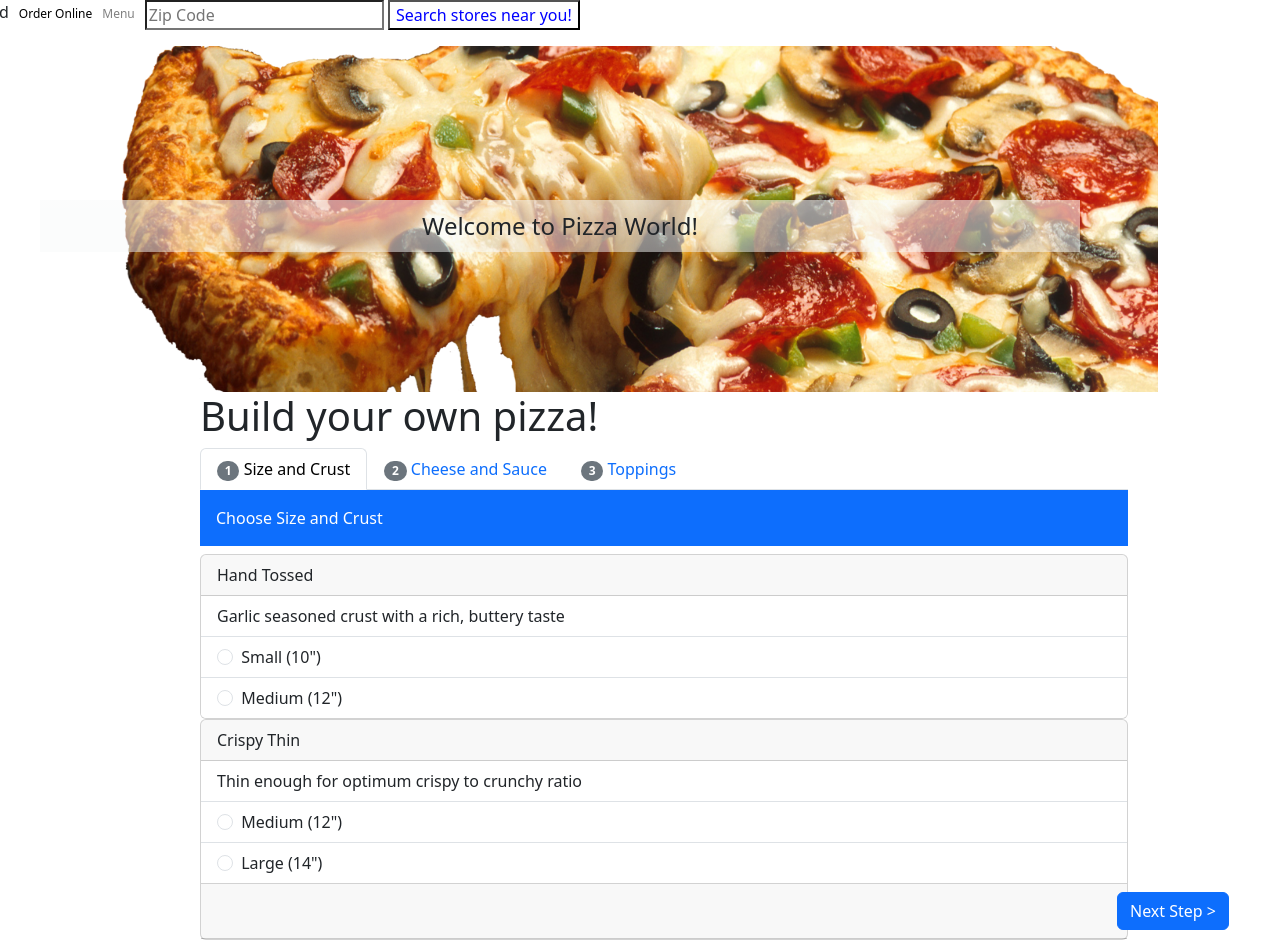
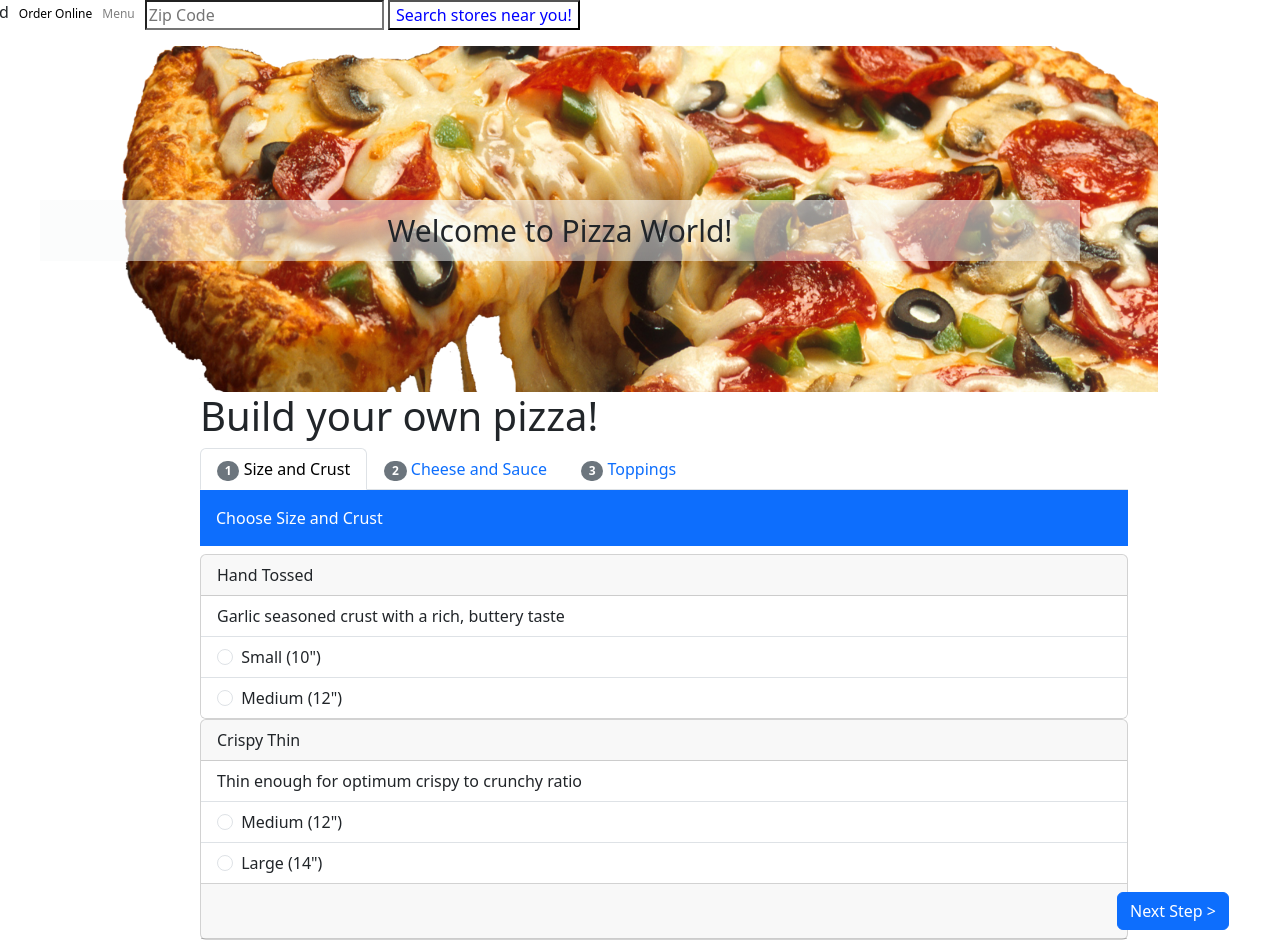
Before and after one commit to BorgesBrown-Smith/pizza-project, a plain HTML site: page index.html in a window 1280 px wide. Shown: the top 940 px of the page. Drawn offline with nearby package versions, Linux system fonts and the light colour scheme.

Commit message:
pizza project

```diff
--- a/css/style.css
+++ b/css/style.css
@@ -56,7 +56,8 @@ input {
     width: 1040px;
     background-image: var(--bs-gradient);
     text-align: center;
-    font-size: x-large;
+    font-size: 30px;
+    /*font-weight: bold;*/
 
 
 }
```
Also changed, not shown: index.html (+0 -2 lines).
